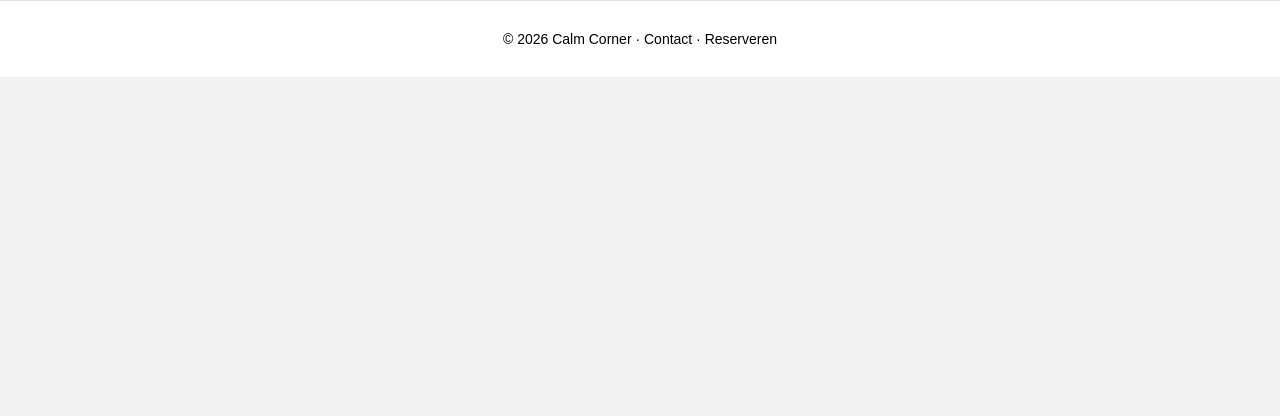
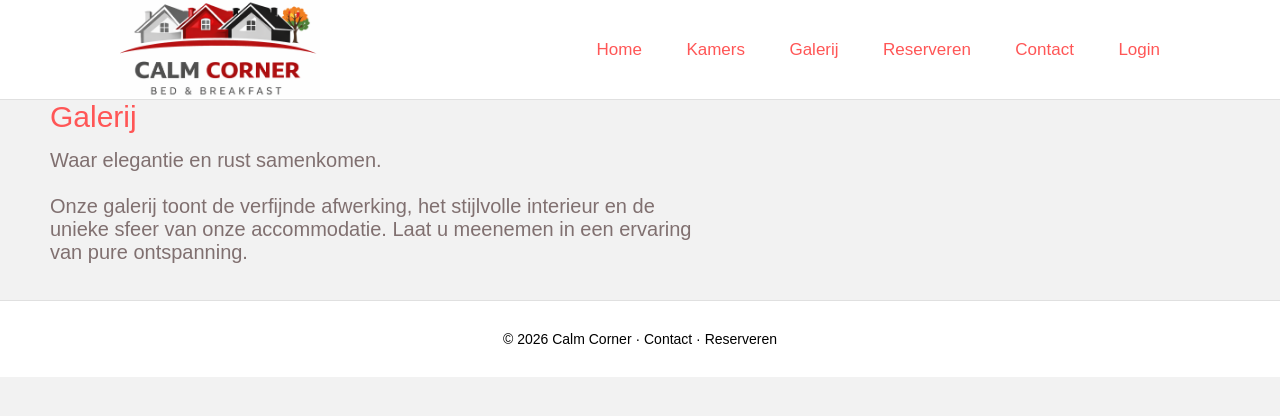
Before and after one commit to NB-ROC/CMS-B-B, a PHP site: page /galerij.html in a window 1280 px wide; the page is wider, and only the part inside the window is pictured. Shown: the top 416 px of that part. Run offline with PHP 8.4, Linux system fonts and the light colour scheme; some web fonts are replaced.

Commit message:
galrij pagina

```diff
--- a/src/css/main.css
+++ b/src/css/main.css
@@ -219,3 +219,28 @@ h2 {
   display: flex;
   flex-direction: column;
 }
+.GalerijContainer {
+  display: flex;
+  flex-direction: column;
+  width: 1400px;
+  margin-left: 50px;
+  height: 200px;
+}
+.GalerijTitle {
+  color: #ff5656;
+  font-size: 30px;
+  font-family: "Extra Light", sans-serif;
+  font-optical-sizing: auto;
+  font-weight: 1px;
+  margin-bottom: 15px;
+}
+
+.GalerijSubText {
+  color: #807070;
+  font-size: 20px;
+  font-family: "Extra Light", sans-serif;
+  font-optical-sizing: auto;
+  font-weight: 50px;
+
+  margin-bottom: 60px;
+}
--- a/src/galerij.html
+++ b/src/galerij.html
@@ -7,8 +7,33 @@
     <link rel="stylesheet" href="css/main.css" />
   </head>
   <body>
-    <header></header>
+    <header class="header">
+      <div class="logo">
+        <img src="images/imagegroot.png" alt="Calm Corner hotel" />
+      </div>
 
+      <nav>
+        <a href="index.html">Home</a>
+        <a href="kamers.html">Kamers</a>
+        <a href="galerij.html">Galerij</a>
+        <a href="resevering.html">Reserveren</a>
+        <a href="contact.html">Contact</a>
+        <a href="login.html">Login</a>
+      </nav>
+    </header>
+    <div class="GalerijContainer">
+      <div class="GalerijTitle">Galerij</div>
+      <div class="GalerijSubText">
+        Waar elegantie en rust samenkomen.<br />
+        <br />
+        Onze galerij toont de verfijnde afwerking, het stijlvolle interieur en
+        de
+        <br />unieke sfeer van onze accommodatie. Laat u meenemen in een
+        ervaring
+        <br />
+        van pure ontspanning.
+      </div>
+    </div>
     <main></main>
 
     <footer class="footer">
```
